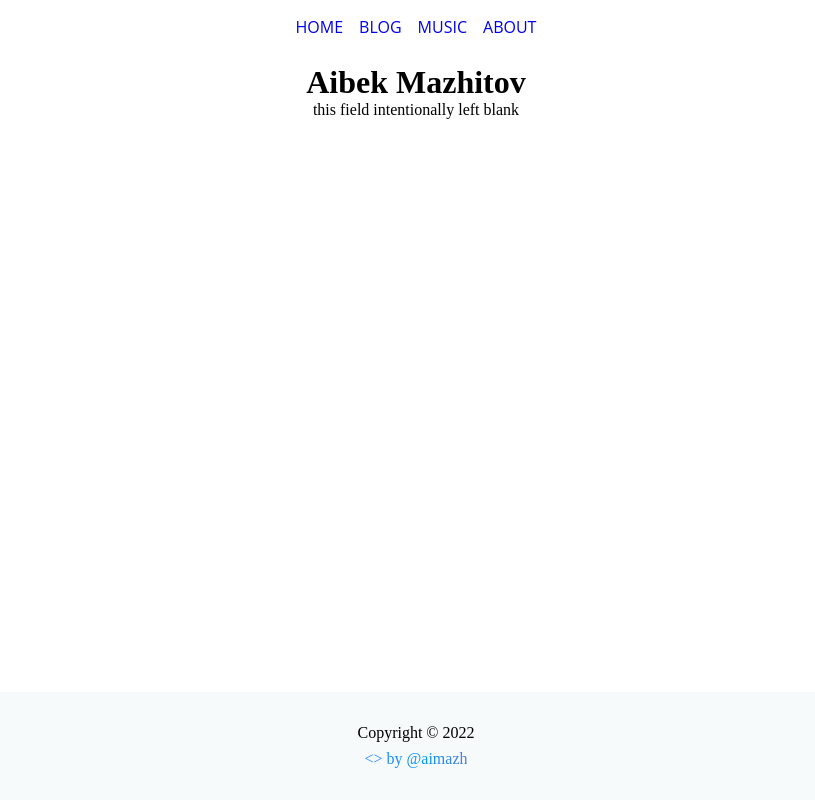
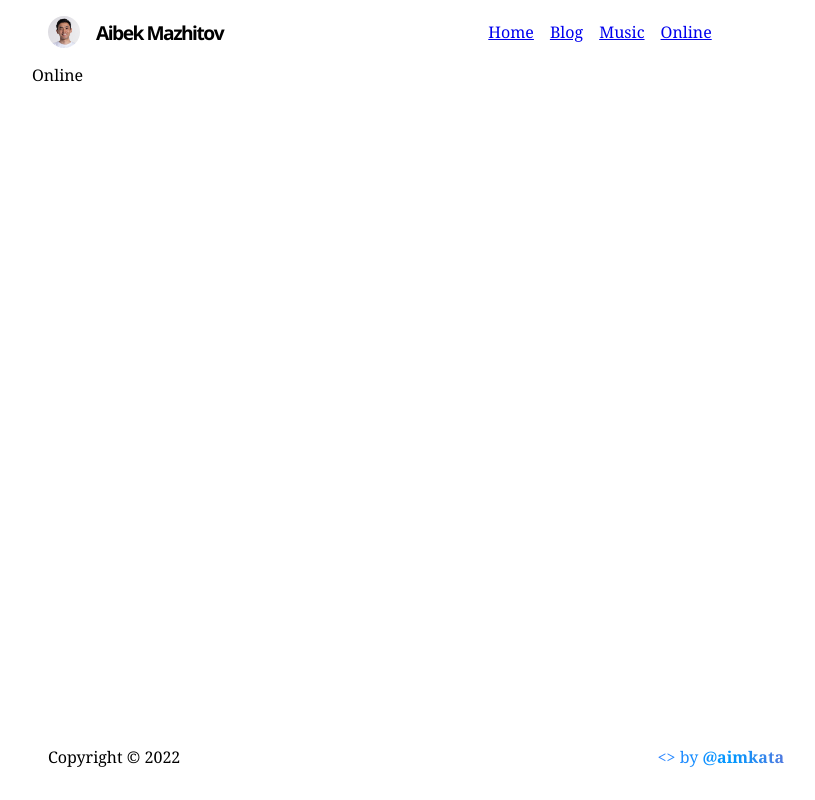
Before and after one commit to heyaibek/heyaibek.github.io, a React (Create React App) app: page /online in a window 1280 px wide. Shown: the whole page, without its empty margins (224-1039 px from the left). Built offline with nearby package versions, Linux system fonts and the light colour scheme.

Commit message:
improved layout

```diff
--- a/package.json
+++ b/package.json
@@ -9,9 +9,9 @@
     "@testing-library/user-event": "^14.2.0",
     "gh-pages": "^4.0.0",
     "markdown-to-jsx": "^7.1.7",
-    "react": "^18.1.0",
+    "react": "^18.2.0",
     "react-copy-to-clipboard": "^5.1.0",
-    "react-dom": "^18.1.0",
+    "react-dom": "^18.2.0",
     "react-router": "^6.4.1",
     "react-router-dom": "^6.4.1",
     "react-scripts": "5.0.1",
--- a/public/index.html
+++ b/public/index.html
@@ -1,24 +1,29 @@
 <!DOCTYPE html>
-<html lang="en" manifest="./site.webmanifest">
+<html lang='en' manifest='./site.webmanifest'>
 
 <head>
-  <meta charset="utf-8" />
-  <meta name="viewport" content="width=device-width, initial-scale=1" />
-  <meta name="color-scheme" content="dark light" />
+  <meta charset='utf-8' />
+  <meta name='viewport' content='width=device-width, initial-scale=1' />
+  <meta name='color-scheme' content='dark light' />
   <title>Aibek Mazhitov</title>
-  <link href="https://fonts.googleapis.com/css2?family=Roboto+Slab:wght@100;200;300;400;500;600;700;800;900&display=swap" rel="stylesheet">
-  <link href="https://cdnjs.cloudflare.com/ajax/libs/font-awesome/5.14.0/css/all.min.css" />
-  <link rel="apple-touch-icon" sizes="180x180" href="./apple-touch-icon.png">
-  <link rel="icon" type="image/png" sizes="32x32" href="./favicon-32x32.png">
-  <link rel="icon" type="image/png" sizes="16x16" href="./favicon-16x16.png">
-  <link rel="manifest" href="./site.webmanifest">
+  <link
+    href='https://fonts.googleapis.com/css2?family=Roboto+Slab:wght@100;200;300;400;500;600;700;800;900&display=swap'
+    rel='stylesheet'>
+  <link href='https://cdnjs.cloudflare.com/ajax/libs/font-awesome/5.14.0/css/all.min.css' />
+  <link rel='apple-touch-icon' sizes='180x180' href='./apple-touch-icon.png'>
+  <link rel='icon' type='image/png' sizes='32x32' href='./favicon-32x32.png'>
+  <link rel='icon' type='image/png' sizes='16x16' href='./favicon-16x16.png'>
+  <link rel='manifest' href='./site.webmanifest'>
+  <style>
+    @import url('https://fonts.googleapis.com/css2?family=Noto+Serif:ital,wght@0,400;0,700;1,400;1,700&display=swap');
+    @import url('https://fonts.googleapis.com/css2?family=Open+Sans:wght@400;700&display=swap');
+  </style>
 </head>
 
 <body>
-  <noscript>You need to enable JavaScript to run this app.</noscript>
-  <div id="root"></div>
-
-  <script src="https://cdnjs.cloudflare.com/ajax/libs/font-awesome/5.14.0/js/all.min.js"></script>
+<noscript>You need to enable JavaScript to run this app.</noscript>
+<div id='root'></div>
+<script src='https://cdnjs.cloudflare.com/ajax/libs/font-awesome/5.14.0/js/all.min.js'></script>
 </body>
 
 </html>
--- a/src/_posts/index.json
+++ b/src/_posts/index.json
@@ -1 +1 @@
-["2022-09-29.my-first-blog.md", "2022-10-05.second-post.md"]
+["2022-09-29.my-first-blog.md","2022-10-05.second-post.md"]
--- a/src/components/footer.js
+++ b/src/components/footer.js
@@ -2,13 +2,19 @@ import React from 'react';
 import styled from 'styled-components';
 
 const FooterContainer = styled.footer`
-  background-color: var(--footer-color);
   width: 100%;
+  max-width: 768px;
   display: flex;
-  flex-direction: column;
+  flex-direction: row;
   align-items: center;
+  justify-content: space-between;
   gap: 8px;
-  padding: 32px;
+  padding: 32px 16px;
+
+  @media (max-width: 600px) {
+    flex-direction: column;
+    gap: 8px;
+  }
 `;
 
 const Rainbow = styled.p`
@@ -34,6 +40,8 @@ const Rainbow = styled.p`
 export const Footer = () => (
   <FooterContainer>
     <p>Copyright &copy; 2022</p>
-    <Rainbow>&lt;&gt; by @aimazh</Rainbow>
+    <Rainbow>
+      &lt;&gt; by <strong>@aimkata</strong>
+    </Rainbow>
   </FooterContainer>
 );
--- a/src/components/header.js
+++ /dev/null
@@ -1,71 +0,0 @@
-import React from 'react';
-import styled from 'styled-components';
-import { NavLink } from 'react-router-dom';
-
-const Nav = styled.nav`
-  font-family: 'Open Sans', sans-serif;
-  text-transform: uppercase;
-  padding: 16px;
-  display: flex;
-  flex-direction: row;
-  gap: 16px;
-  align-items: center;
-  justify-content: center;
-
-  & > a {
-    text-decoration: none;
-    display: flex;
-    flex-direction: column;
-    align-items: center;
-    gap: 4px;
-  }
-
-  & > a:after {
-    content: '';
-    width: 6px;
-    height: 6px;
-    border-radius: 3px;
-    background: black;
-    opacity: 0;
-  }
-
-  & > a.active {
-    color: var(--text-color);
-  }
-
-  & > a.active:after {
-    opacity: 1;
-  }
-`;
-
-const HeaderContainer = styled.header`
-  // color: #fff;
-  text-align: center;
-  // background-color: #3a4145;
-`;
-
-const Profile = styled.div`
-  display: flex;
-  flex-direction: column;
-  align-items: center;
-  justify-content: center;
-  padding: 32px;
-  padding-top: 0;
-`;
-
-export const Header = () => (
-  <HeaderContainer>
-    <Nav>
-      <NavLink to="/" end>
-        Home
-      </NavLink>
-      <NavLink to="/blog">Blog</NavLink>
-      <NavLink to="/music">Music</NavLink>
-      <NavLink to="/about">About</NavLink>
-    </Nav>
-    <Profile>
-      <h1>Aibek Mazhitov</h1>
-      <p>this field intentionally left blank</p>
-    </Profile>
-  </HeaderContainer>
-);
--- /dev/null
+++ b/src/components/header/header.js
@@ -0,0 +1,81 @@
+import React from 'react';
+import styled from 'styled-components';
+import { NavLink } from 'react-router-dom';
+import Ava from './assets/ava.jpg';
+
+const sizes = {
+  gap: 16,
+  image: 32,
+  padding: 16,
+};
+
+const HeaderContainer = styled.header`
+  width: 100%;
+  max-width: 768px;
+  display: flex;
+  justify-content: space-between;
+  align-items: center;
+  padding: ${sizes.padding}px;
+
+  @media (max-width: 600px) {
+    flex-direction: column;
+    align-items: flex-start;
+    gap: ${sizes.gap}px;
+  }
+`;
+
+const Title = styled.div`
+  width: 100%;
+  display: flex;
+  align-items: center;
+  gap: ${sizes.gap}px;
+
+  & > h2 {
+    font-size: 1.2rem;
+  }
+
+  @media (max-width: 600px) {
+    flex-direction: column;
+    gap: ${sizes.gap / 2}px;
+  }
+`;
+
+const Nav = styled.nav`
+  width: 100%;
+  display: flex;
+  justify-content: center;
+  gap: ${sizes.gap}px;
+
+  @media (max-width: 600px) {
+    gap: ${sizes.gap / 2}px;
+  }
+`;
+
+const Image = styled.img`
+  width: ${sizes.image}px;
+  height: ${sizes.image}px;
+  border-radius: ${sizes.image / 2}px;
+
+  @media (max-width: 600px) {
+    width: ${sizes.image * 2}px;
+    height: ${sizes.image * 2}px;
+    border-radius: ${sizes.image}px;
+  }
+`;
+
+export const Header = () => (
+  <HeaderContainer>
+    <Title>
+      <Image src={Ava} alt="Aibek Mazhitov" />
+      <h2>Aibek Mazhitov</h2>
+    </Title>
+    <Nav>
+      <NavLink to="/" end>
+        Home
+      </NavLink>
+      <NavLink to="/blog">Blog</NavLink>
+      <NavLink to="/music">Music</NavLink>
+      <NavLink to="/online">Online</NavLink>
+    </Nav>
+  </HeaderContainer>
+);
--- /dev/null
+++ b/src/components/header/index.js
@@ -0,0 +1,2 @@
+
+export * from './header';
--- a/src/index.js
+++ b/src/index.js
@@ -1,17 +1,11 @@
 import React from 'react';
-import ReactDOM from 'react-dom';
+import { createRoot } from 'react-dom/client';
 import styled, { createGlobalStyle } from 'styled-components';
 import { BrowserRouter, Route, Routes } from 'react-router-dom';
 import { Footer, Header } from './components';
-import { About, Blog, Home, Music } from './pages';
-
-// import './index.scss';
+import { Online, Blog, Home, Music } from './pages';
 
 const GlobalStyle = createGlobalStyle`
-
-@import url('https://fonts.googleapis.com/css2?family=Noto+Serif:ital,wght@0,400;0,700;1,400;1,700&display=swap');
-@import url('https://fonts.googleapis.com/css2?family=Open+Sans:wght@400;700&display=swap');
-
 :root {
   // fonts
   --font: 'Noto Serif', serif;
@@ -32,6 +26,16 @@ const GlobalStyle = createGlobalStyle`
 
 html,body,#root{
   height: 100%;
+}
+
+body {
+  font-family: var(--font);
+  font-size: 1rem;
+}
+
+h1,h2,h3,h4,h5,h6 {
+  font-family: var(--font-title);
+  letter-spacing: -1.5px;
 }
 `;
 
@@ -54,10 +58,10 @@ const App = () => {
       <Header />
       <Main>
         <Routes>
-          <Route exact path="/" element={Home} />
-          <Route path="/blog" element={Blog} />
-          <Route path="/music" element={Music} />
-          <Route path="/about" element={About} />
+          <Route exact path="/" element={<Home />} />
+          <Route path="/blog" element={<Blog />} />
+          <Route path="/music" element={<Music />} />
+          <Route path="/online" element={<Online />} />
         </Routes>
       </Main>
       <Footer />
@@ -65,10 +69,10 @@ const App = () => {
   );
 };
 
-ReactDOM.render(
+const root = createRoot(document.getElementById('root'));
+root.render(
   <BrowserRouter>
     <GlobalStyle />
     <App />
-  </BrowserRouter>,
-  document.getElementById('root')
+  </BrowserRouter>
 );
--- a/src/pages/about.js
+++ /dev/null
@@ -1,3 +0,0 @@
-import React from 'react';
-
-export const About = () => <div>About</div>;
--- a/src/pages/index.js
+++ b/src/pages/index.js
@@ -1,4 +1,4 @@
 export * from './home';
 export * from './blog';
 export * from './music';
-export * from './about';
+export * from './online';
--- /dev/null
+++ b/src/pages/online.js
@@ -0,0 +1,3 @@
+import React from 'react';
+
+export const Online = () => <div>Online</div>;
```
Also changed, not shown: src/components/header/assets/ava.jpg (added).
